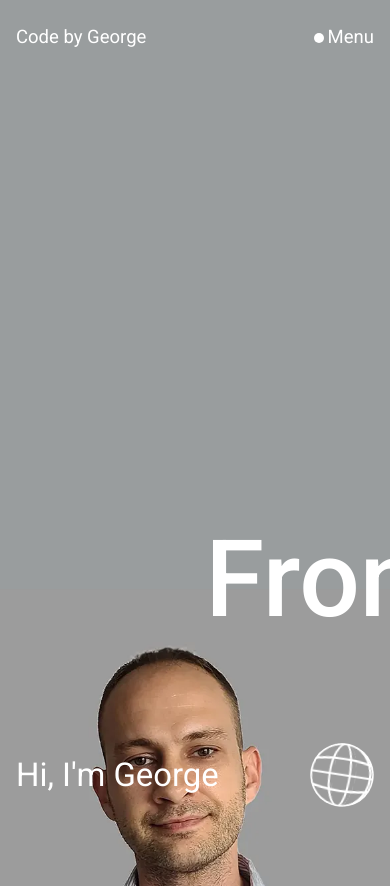
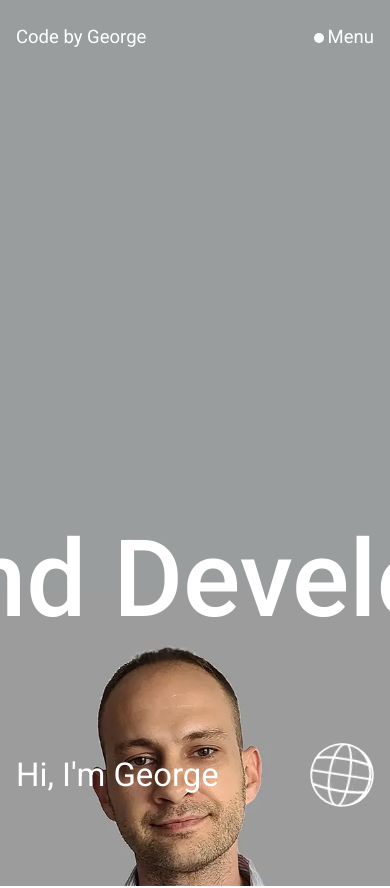
Before and after one commit to djolec/portfolio, a React (Vite) app: page / in a window 390 px wide. Shown: the top 888 px of the page. Built offline with nearby package versions, Linux system fonts and the light colour scheme.

Commit message:
turned off excessive sliding of the hero text on mobile, so it doesn't accelerate on mobile like on desktop

```diff
--- a/src/ui/SlidingText.jsx
+++ b/src/ui/SlidingText.jsx
@@ -1,9 +1,15 @@
 import { motion, useTransform } from "framer-motion";
 import useXPercent from "../hooks/useXPercent";
+import useIsMobile from "../hooks/useIsMobile";
 
 const SlidingText = ({ scrollYProgress }) => {
+  const isMobile = useIsMobile();
   const { xPercent } = useXPercent();
-  const scrollVal = useTransform(scrollYProgress, [0, 1], [0, 1500]);
+  const scrollVal = useTransform(
+    scrollYProgress,
+    [0, 1],
+    isMobile ? [0, 0] : [0, 1500],
+  );
 
   const commonStyle = `
   text-white pr-[0.2em] text-heroSliding font-medium leading-none sm:portrait:text-[28vw]
```
